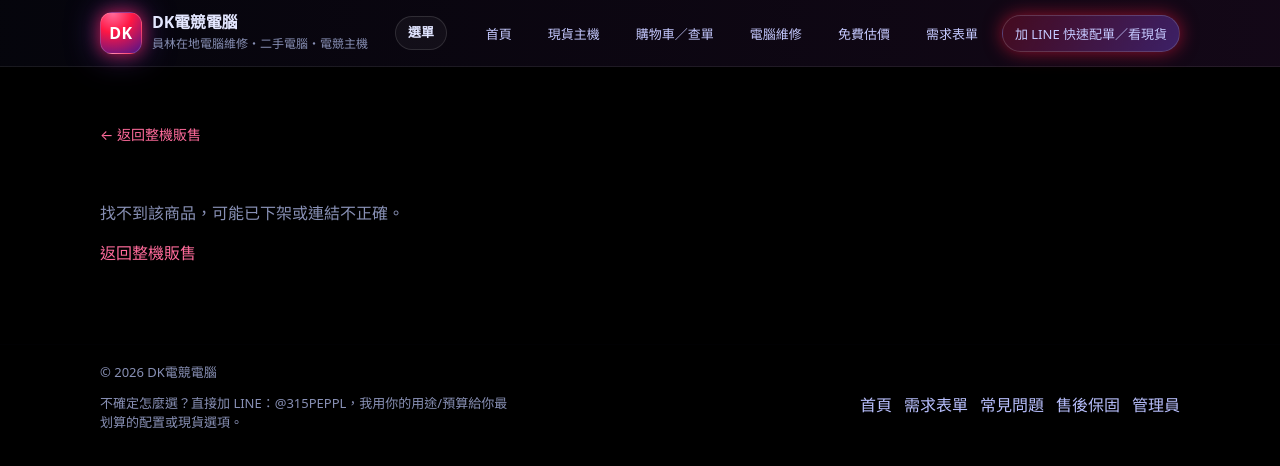
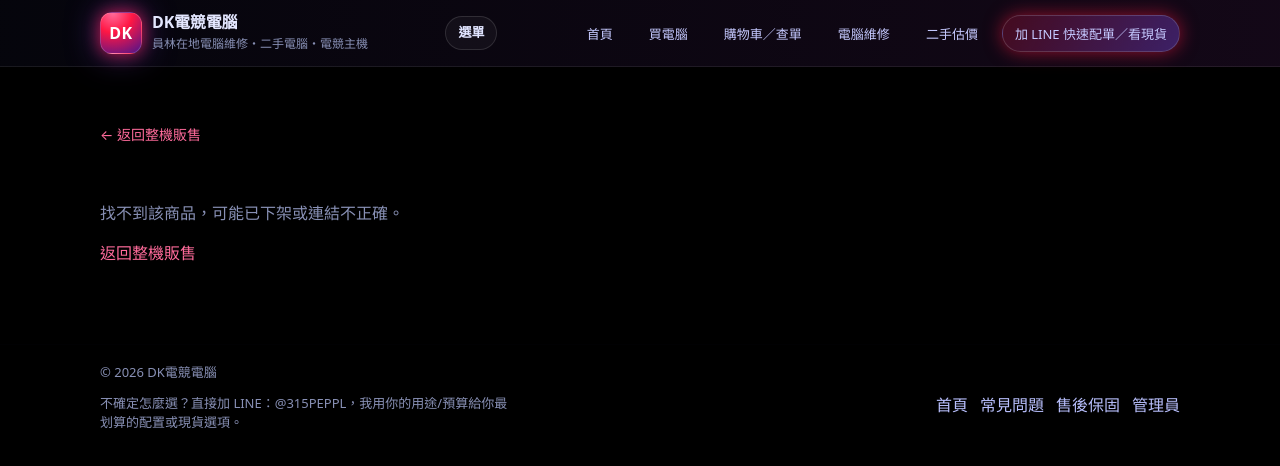
Before and after one commit to taurus850426-design/dkcomputer, a plain HTML site: page product.html in a window 1280 px wide. Drawn offline with Linux system fonts and the light colour scheme; no server answers.

Commit message:
Unify customer-facing navigation labels

```diff
--- a/product.html
+++ b/product.html
@@ -48,12 +48,11 @@
 
         <nav id="siteNav" class="nav" aria-label="主選單">
           <a href="./index.html">首頁</a>
-          <a href="./machine.html">現貨主機</a>
+          <a href="./machine.html">買電腦</a>
           <a href="./shop.html">購物車／查單</a>
           <a href="./repair.html">電腦維修</a>
-          <a href="./valuation.html">免費估價</a>
-          <a href="./form.html">需求表單</a>
-          <a id="navLineBtn" class="nav-cta" href="#">加 LINE</a>
+          <a href="./valuation.html">二手估價</a>
+<a id="navLineBtn" class="nav-cta" href="#">加 LINE</a>
         </nav>
       </div>
     </header>
@@ -100,8 +99,7 @@
         </div>
         <div class="footer-links muted">
           <a href="./index.html">首頁</a>
-          <a href="./form.html">需求表單</a>
-          <a href="./faq.html">常見問題</a>
+<a href="./faq.html">常見問題</a>
           <a href="./warranty.html">售後保固</a>
           <a href="./admin.html">管理員</a>
         </div>
```
